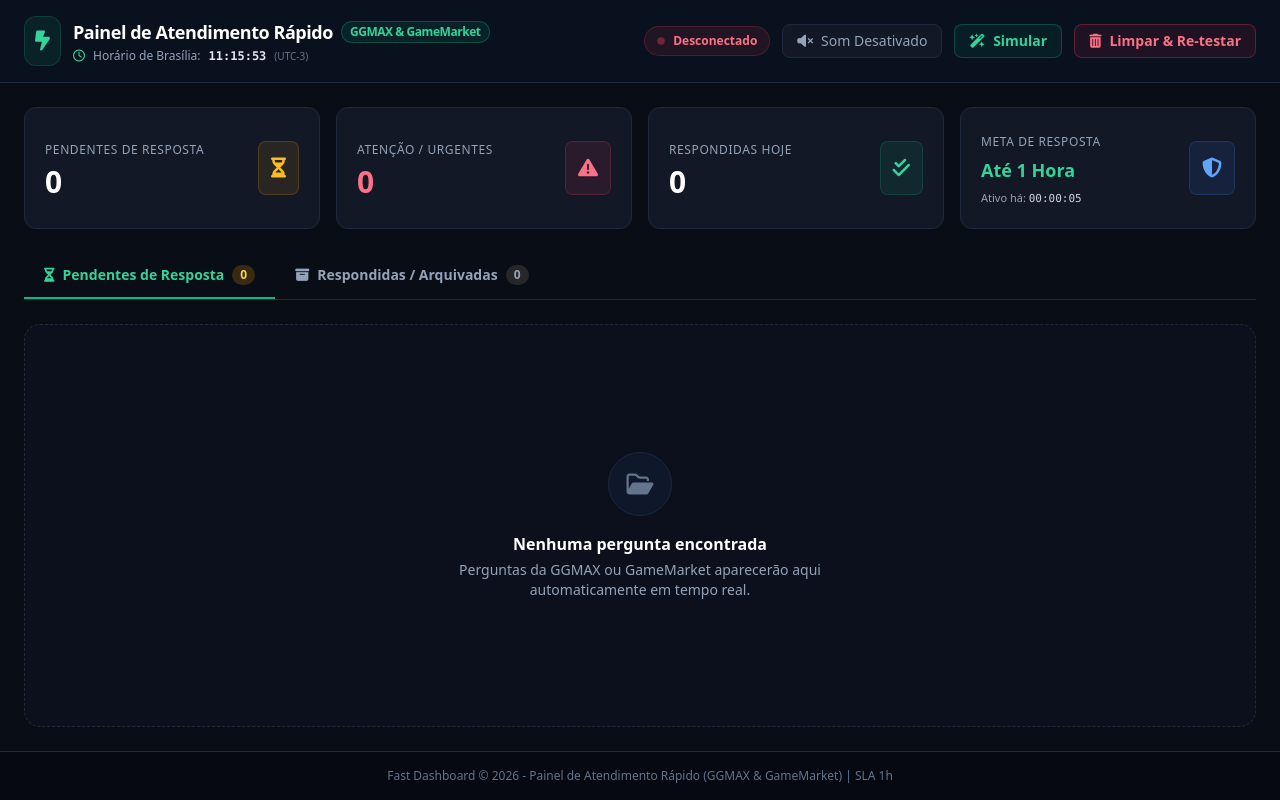
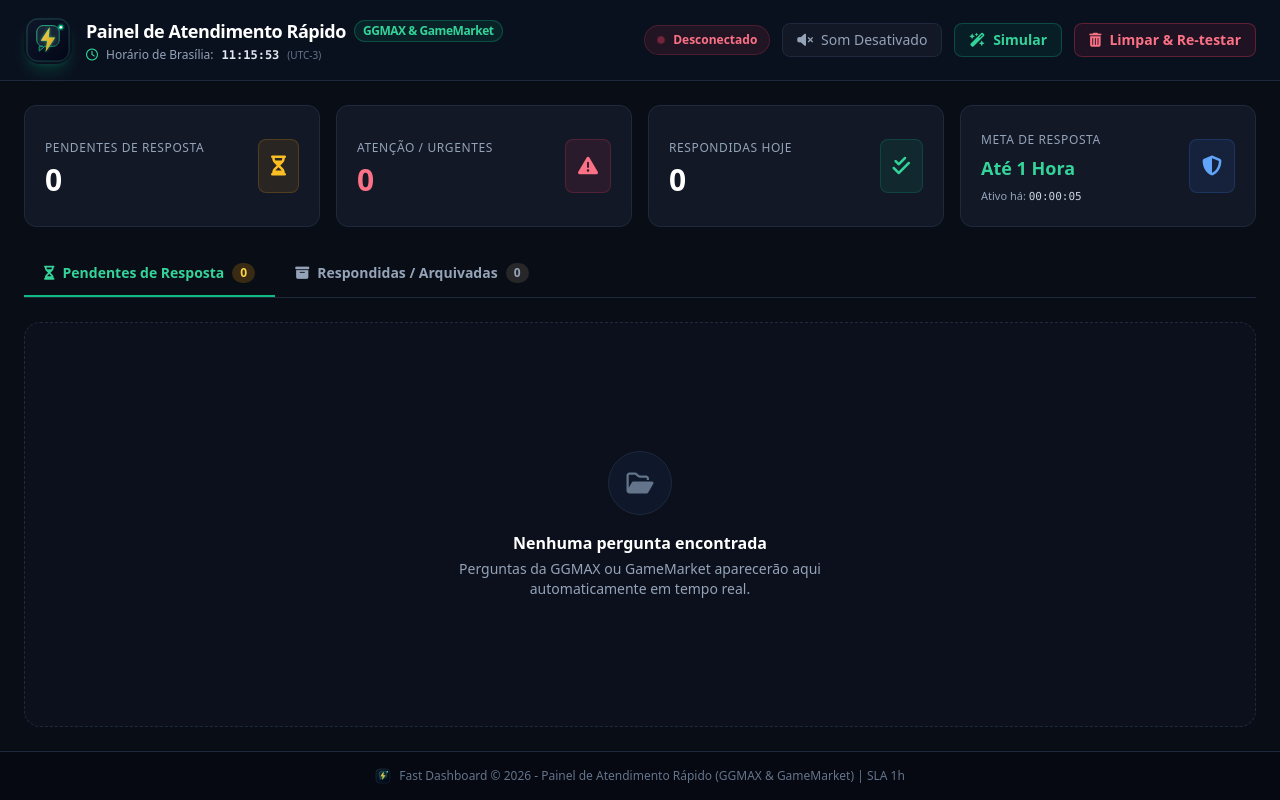
Before and after one commit to oLuanDev/painel-perguntas, a website: page public/index.html in a window 1280 px wide. Drawn offline with nearby package versions, Linux system fonts and the light colour scheme; no server answers.

Commit message:
Adicionar logo moderna no cabecalho, favicon e rodape

```diff
--- a/public/index.html
+++ b/public/index.html
@@ -4,6 +4,8 @@
   <meta charset="UTF-8">
   <meta name="viewport" content="width=device-width, initial-scale=1.0">
   <title>Painel de Atendimento Rápido | GGMAX & GameMarket</title>
+  <!-- Favicon -->
+  <link rel="icon" type="image/svg+xml" href="/logo.svg">
   <!-- Tailwind CSS CDN -->
   <script src="https://cdn.tailwindcss.com"></script>
   <script>
@@ -59,10 +61,9 @@
 
   <!-- Header -->
   <header class="border-b border-brand-border bg-[#0C1220] px-6 py-4 flex flex-wrap items-center justify-between gap-4 sticky top-0 z-50 backdrop-blur-md bg-opacity-90">
-    <div class="flex items-center gap-3">
-      <div class="bg-emerald-500/10 text-emerald-400 p-2.5 rounded-xl border border-emerald-500/20">
-        <i class="fa-solid fa-bolt-lightning text-xl"></i>
-      </div>
+    <div class="flex items-center gap-3.5">
+      <!-- Site Logo -->
+      <img src="/logo.svg" alt="Painel Logo" class="w-12 h-12 rounded-2xl shadow-lg shadow-emerald-500/20 object-contain hover:scale-105 transition-all cursor-pointer">
       <div>
         <h1 class="text-lg font-bold tracking-tight text-white flex items-center gap-2">
           Painel de Atendimento Rápido
@@ -191,7 +192,10 @@
 
   <!-- Footer -->
   <footer class="border-t border-brand-border bg-[#060911] px-6 py-4 text-center text-xs text-slate-500">
-    <p>Fast Dashboard &copy; 2026 - Painel de Atendimento Rápido (GGMAX & GameMarket) | SLA 1h</p>
+    <p class="flex items-center justify-center gap-2">
+      <img src="/logo.svg" alt="Logo" class="w-4 h-4 object-contain inline-block">
+      <span>Fast Dashboard &copy; 2026 - Painel de Atendimento Rápido (GGMAX & GameMarket) | SLA 1h</span>
+    </p>
   </footer>
 
   <!-- Script logic -->
```
Also changed, not shown: public/logo.svg (added).
